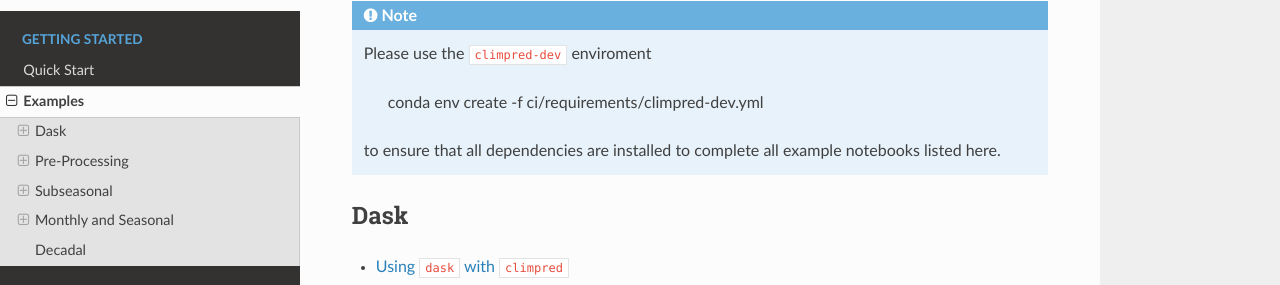
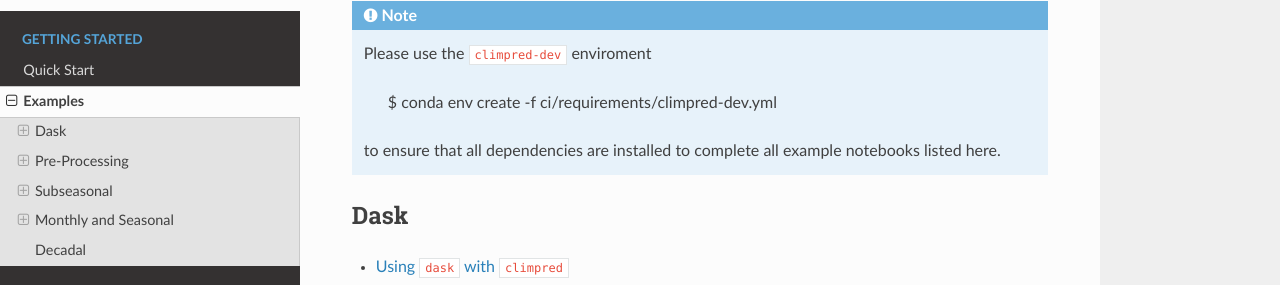
Before and after one commit to pangeo-data/climpred, a Sphinx documentation site: the page built from docs/source/examples.rst, in a window 1280 px wide and 1069 px high. Shown: the part 159-444 px from the top of the window. Built offline with Sphinx 7.4.7 and the Read the Docs theme 2.0.0, drawn with Linux system fonts in a browser that asks for light colours; formulas are drawn with MathJax 3; pages that are not in the unit, such as notebooks, are missing from menus; the version number could not be read and is left out.

```diff
--- a/docs/source/examples.rst
+++ b/docs/source/examples.rst
@@ -4,7 +4,7 @@ Examples
 .. note::
     Please use the ``climpred-dev`` enviroment
 
-        conda env create -f ci/requirements/climpred-dev.yml
+        $ conda env create -f ci/requirements/climpred-dev.yml
 
     to ensure that all dependencies are installed to complete all example
     notebooks listed here.
```
